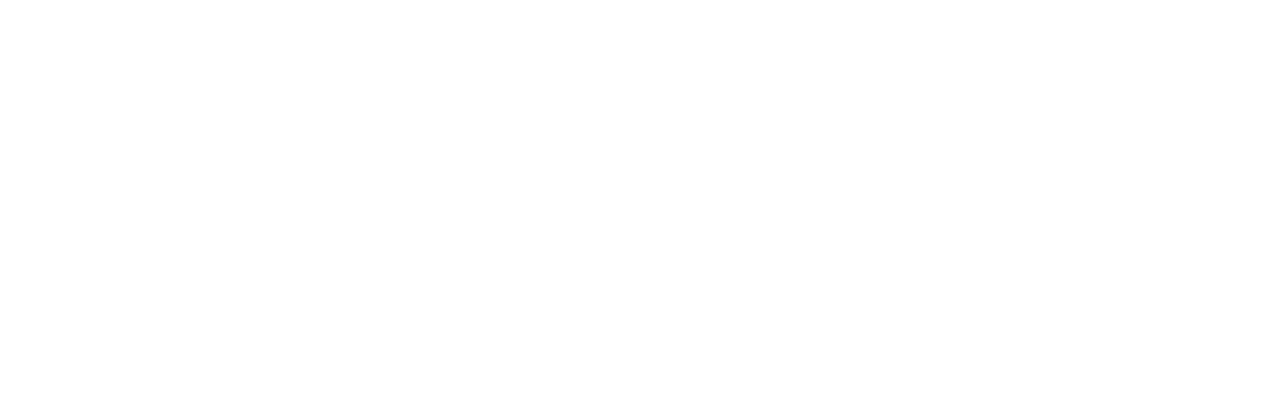
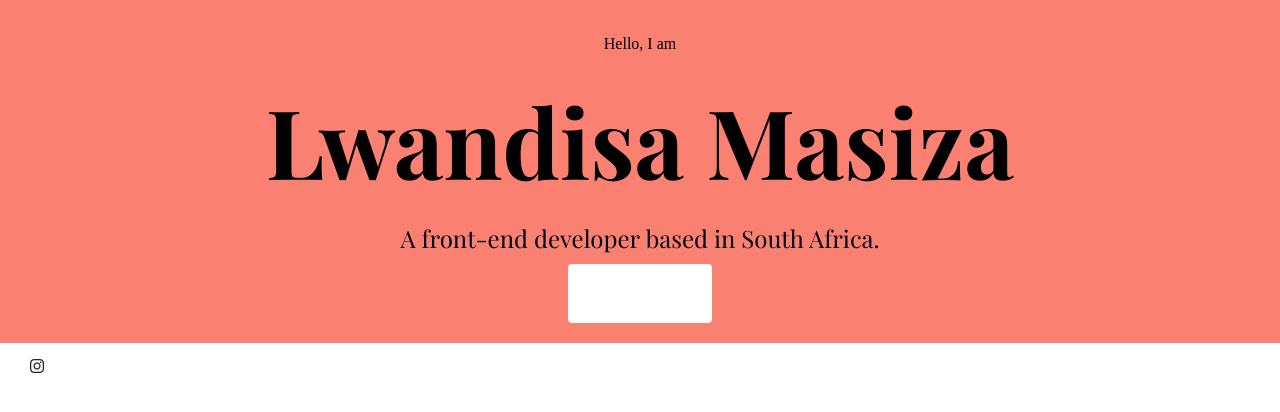
Before and after one commit to LwandisaMasiza/special-flowers, a plain HTML site: page index.html in a window 1280 px wide. Drawn offline with nearby package versions, Linux system fonts and the light colour scheme; a web font is replaced by a local one.

Commit message:
added images folder

```diff
--- a/index.html
+++ b/index.html
@@ -14,10 +14,21 @@
       href="https://fonts.googleapis.com/css2?family=Playfair+Display:ital,wght@0,400..900;1,400..900&family=Poppins:wght@500;700&family=Roboto:ital,wght@0,100;0,300;0,400;0,500;0,700;0,900;1,100;1,300;1,400;1,500;1,700;1,900&display=swap"
       rel="stylesheet"
     />
-
+    <script
+      src="https://kit.fontawesome.com/364e80cb30.js"
+      crossorigin="anonymous"
+    ></script>
     <link rel="stylesheet" href="style/portfolio.css" />
     <meta name="viewport" content="width=device-width, initial-scale=1.0" />
-    <title>Document</title>
+    <title>Flowers</title>
   </head>
-  <body></body>
+  <body>
+    <div class="hero">
+      <p>Hello, I am</p>
+      <h1>Lwandisa Masiza</h1>
+      <h2>A front-end developer based in South Africa.</h2>
+      <div><a href="#" class="btn btn-branding">Contact me</a></div>
+    </div>
+    <p><i class="fa-brands fa-instagram"></i></p>
+  </body>
 </html>
--- a/style/portfolio.css
+++ b/style/portfolio.css
@@ -1,3 +1,10 @@
+:root {
+  --branding-color: white;
+  --primary-color: salmon;
+  --heading-font-family: "playfair display", serif;
+  --default-font-family: "poppins", sans-serif;
+}
+
 .poppins-medium {
   font-family: "Poppins", sans-serif;
   font-weight: 500;
@@ -9,3 +16,57 @@
   font-weight: 700;
   font-style: normal;
 }
+
+body {
+  font: var(--default-font-family);
+}
+
+.hero {
+  text-align: center;
+  background: var(--primary-color);
+  padding: 20px;
+}
+
+.hero p {
+  margin: 0;
+  color: black;
+  font: 36px;
+  font-weight: normal;
+}
+
+h1,
+h2,
+h3,
+h4,
+h5,
+h6 {
+  color: black;
+  font-family: var(--heading-font-family);
+  font-weight: bold;
+}
+h1 {
+  line-height: 1.5;
+  font-size: 96px;
+}
+
+p {
+  font-weight: bold;
+  padding: 15px 30px;
+}
+
+.hero h2 {
+  font-weight: normal;
+  line-height: 1.5;
+  font-size: 24px;
+  font-family: var(--heading-font-family);
+  margin-bottom: 5;
+}
+
+.btn-branding {
+  background: var(--branding-color);
+  color: white;
+  border-radius: 4px;
+  font-size: 18px;
+  line-height: 27px;
+  padding: 15px 30px;
+}
```
Also changed, not shown: images/Strelitzia_reginae.png (added), images/disa-uniflora.png (added), images/protea.png (added).
